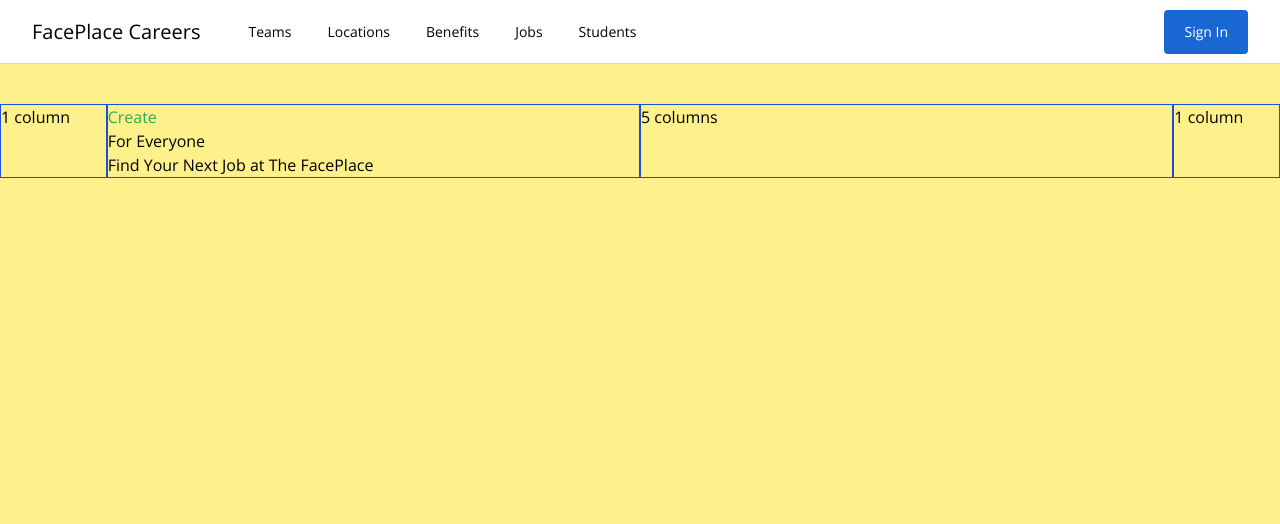
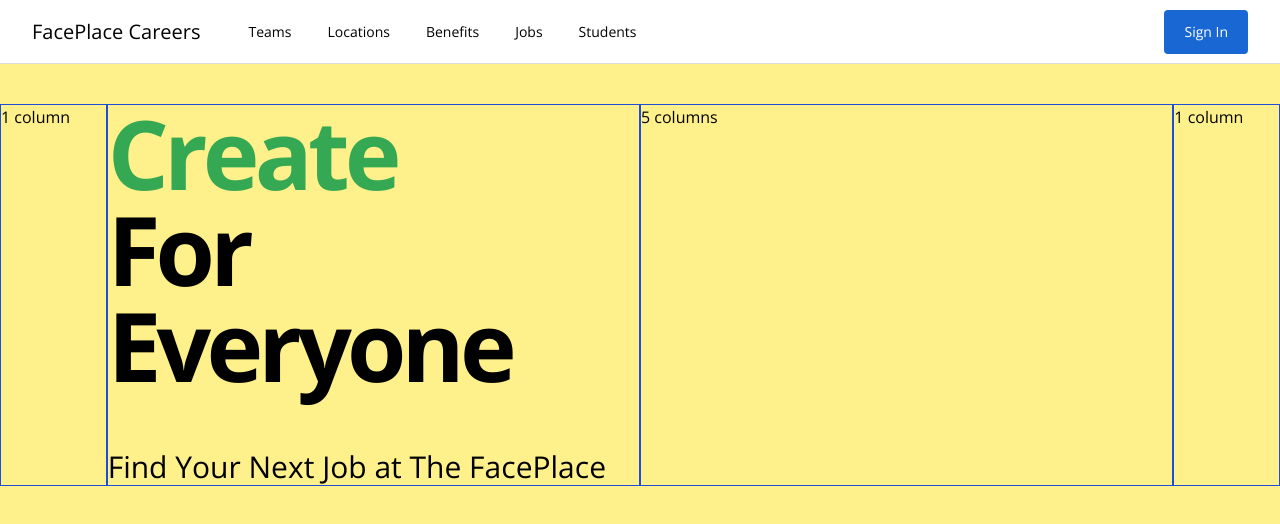
Before and after one commit to matthewmjm/careers-site, a Vue app: page / in a window 1280 px wide. Shown: the top 524 px of the page. Built offline with nearby package versions, Linux system fonts and the light colour scheme.

Commit message:
tests for Headline component

```diff
--- a/src/components/TheHeadline.vue
+++ b/src/components/TheHeadline.vue
@@ -1,13 +1,15 @@
 <template>
   <section>
-    <h1>
+    <h1 class="mb-14 text-8xl font-bold tracking-tighter">
       <span :class="actionClasses">{{ action  }}</span>
       <br /> For Everyone</h1>
-    <h2>Find Your Next Job at The FacePlace</h2>
+    <h2 class="text-3xl font-light">Find Your Next Job at The FacePlace</h2>
   </section>
 </template>
 
 <script>
+import nextElementInList from "@/utils/nextElementInList.js";
+
 export default {
   name: "TheHeadline",
   data() {
@@ -25,10 +27,7 @@ export default {
   computed: {
     actionClasses() {
       return {
-        build: this.action ==="Build",
-        create: this.action ==="Create",
-        design: this.action ==="Design",
-        code: this.action ==="Code",
+        [this.action.toLowerCase()]: true,
       }
     },
   },
@@ -36,10 +35,7 @@ export default {
     changeTitle() {
       this.interval = setInterval(() => {
         const actions = ["Build", "Create", "Design", "Code"];
-        const currentActionIndex = actions.indexOf(this.action);
-        const nextActionIndex = (currentActionIndex + 1) % 4;
-        const nextAction = actions[nextActionIndex];
-        this.action = nextAction;
+        this.action = nextElementInList(actions, this.action);
       }, 3000);
     },
   },
--- /dev/null
+++ b/src/utils/nextElementInList.js
@@ -0,0 +1,9 @@
+const nextElementInList = (list, value) => {
+  const currentValueIndex = list.indexOf(value);
+  const nextValueIndex = (currentValueIndex + 1) % list.length;
+  const nextValue = list[nextValueIndex];
+  return nextValue;
+}
+
+
+export default nextElementInList;
```
Also changed, not shown: 2 other files (tests, documents, lock files or other folders).
